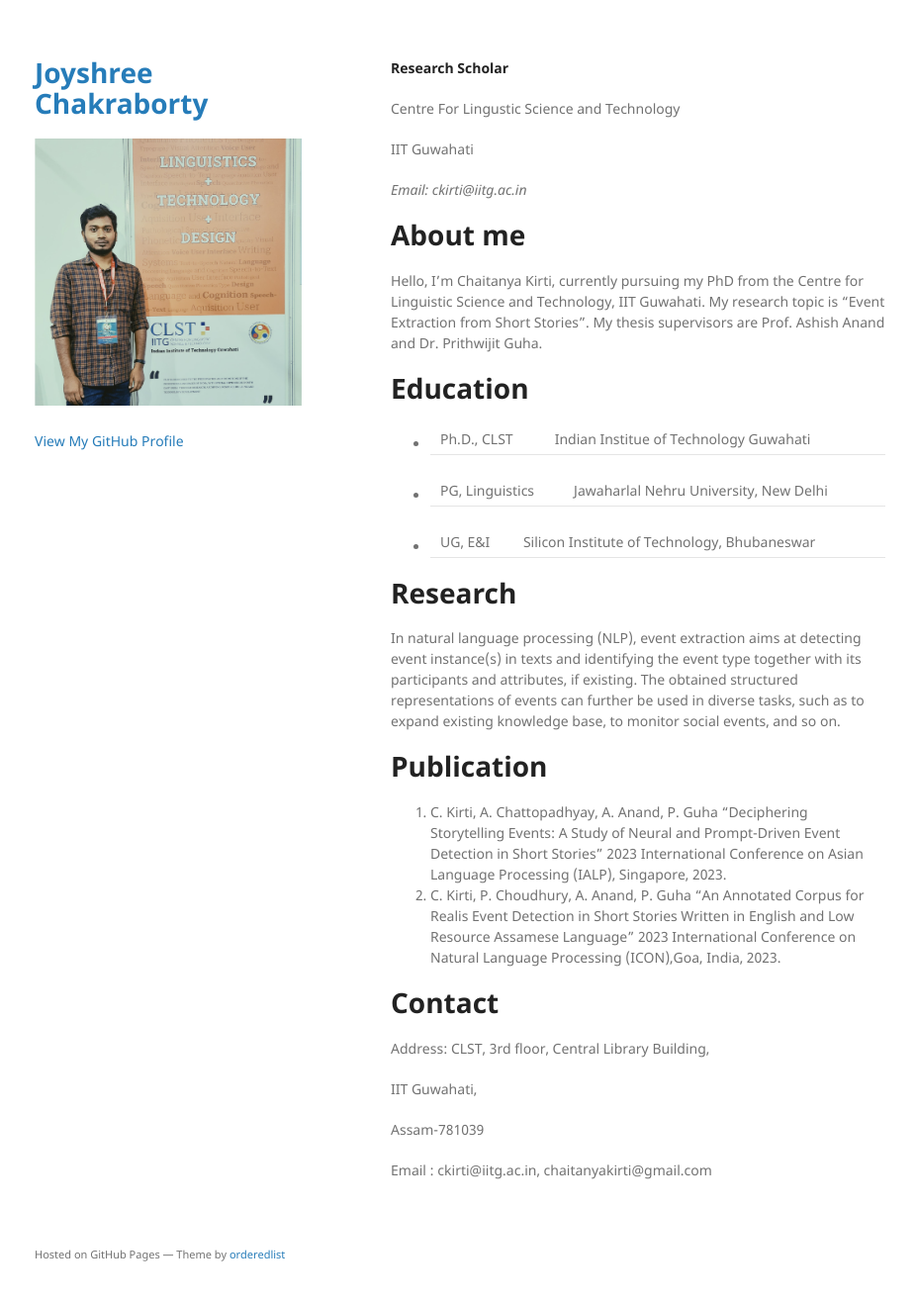
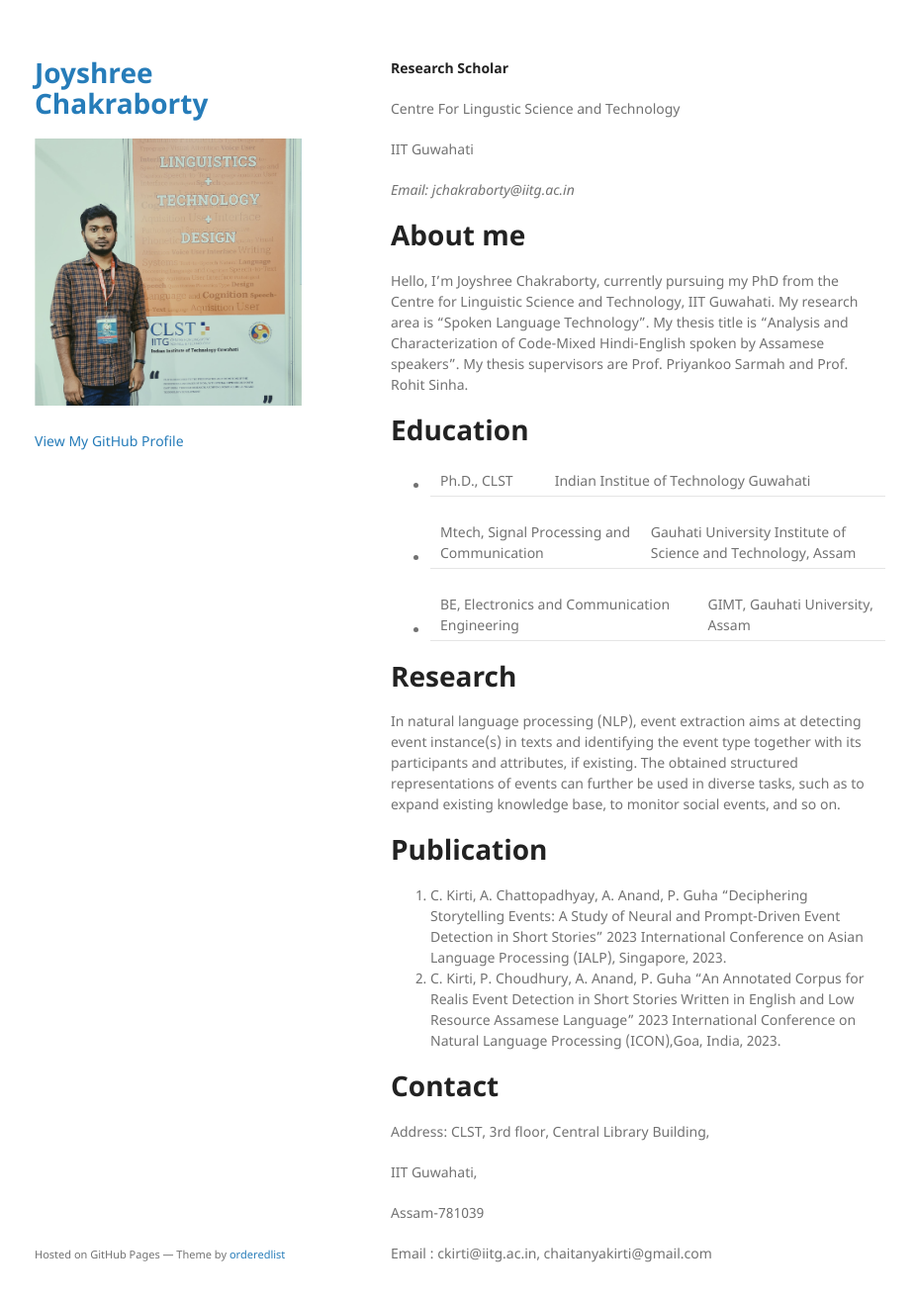
Before and after one commit to Joyshree658/Joyshree658.github.io, a Jekyll site: the page built from index.md, in a window 1280 px wide and 1347 px high. Shown: the top 1315 px of the window at 99% size, without its empty margins (175-1101 px from the left). Built offline with Jekyll 4.4.1, drawn with Linux system fonts in a browser that asks for light colours; the repository's description, which GitHub fills in, is left out.

Commit message:
Update index.md

```diff
--- a/index.md
+++ b/index.md
@@ -8,16 +8,16 @@ layout: default
 
 IIT Guwahati
 
-_Email: ckirti@iitg.ac.in_
+_Email: jchakraborty@iitg.ac.in_
 
 # About me
 
-Hello, I’m Chaitanya Kirti, currently pursuing my PhD from the Centre for Linguistic Science and Technology, IIT Guwahati. My research topic is “Event Extraction from Short Stories”. My thesis supervisors are Prof. Ashish Anand and Dr. Prithwijit Guha.
+Hello, I’m Joyshree Chakraborty, currently pursuing my PhD from the Centre for Linguistic Science and Technology, IIT Guwahati. My research area is "Spoken Language Technology". My thesis title is "Analysis and Characterization of Code-Mixed Hindi-English spoken by Assamese speakers". My thesis supervisors are Prof. Priyankoo Sarmah and Prof. Rohit Sinha.
 
 # Education
 - Ph.D., CLST | Indian Institue of Technology Guwahati
-- PG, Linguistics	| Jawaharlal Nehru University, New Delhi
-- UG, E&I | Silicon Institute of Technology, Bhubaneswar
+- Mtech, Signal Processing and Communication | Gauhati University Institute of Science and Technology, Assam
+- BE, Electronics and Communication Engineering | GIMT, Gauhati University, Assam
 
 # Research
 
```
